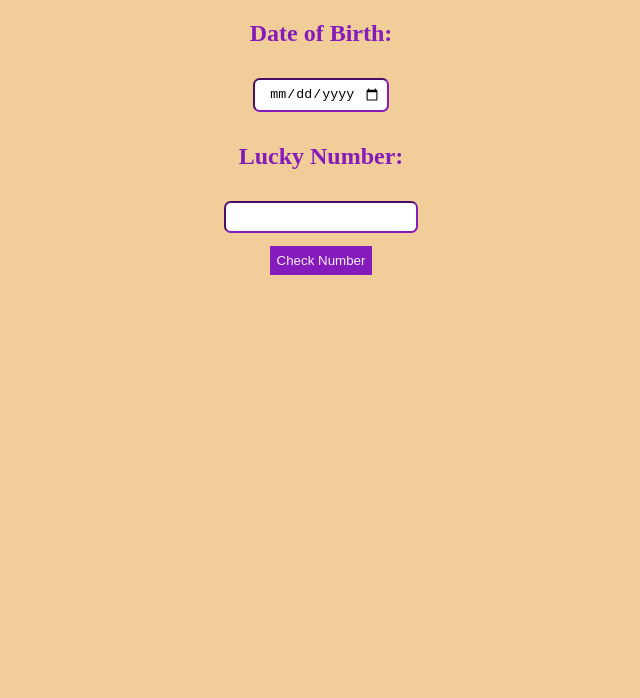
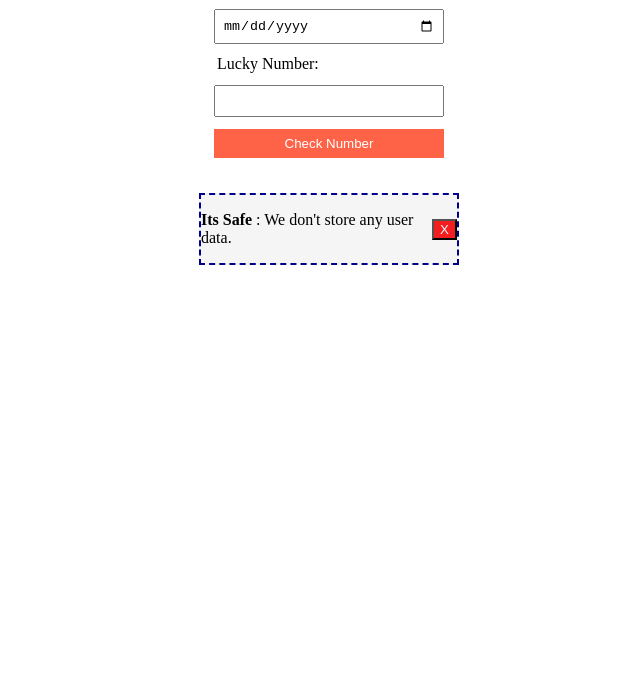
Before and after one commit to yamsun/birthday-lucky, a plain HTML site: page index.html in a window 1280 px wide. Shown: the part 102-800 px from the top of the page, without its empty margins (319-959 px from the left). Drawn offline with Linux system fonts and the light colour scheme.

Commit message:
styling & notice

```diff
--- a/app.js
+++ b/app.js
@@ -4,7 +4,15 @@ const checkBtn = document.querySelectorAll("button")[0];
 const messageEl = document.querySelector("#message");
 const sum = document.querySelector("#sum");
 
+var noticeBox = document.querySelector("#notice");
+var xBtn = document.querySelector("#x-btn");
+
+xBtn.addEventListener("click", () => {
+  noticeBox.style.display = "none";
+});
+
 const printMessage = (text) => {
+  messageEl.style.display = "block";
   messageEl.innerHTML = text;
 };
 
--- a/index.html
+++ b/index.html
@@ -14,9 +14,13 @@
       <input type="date" id="dob" />
       <label for="lucky-num">Lucky Number: </label>
       <input type="number" id="lucky-num" />
-      <button>Check Number</button>
+      <button id="check-btn">Check Number</button>
       <div id="sum"></div>
       <div id="message"></div>
+    </div>
+    <div id="notice">
+      <p><b>Its Safe </b>: We don't store any user data.</p>
+      <button id="x-btn">X</button>
     </div>
     <script src="app.js"></script>
   </body>
--- a/style.css
+++ b/style.css
@@ -1,66 +1,53 @@
-.form{
-    /* border: 2px solid red; */
+body{
     display: flex;
     flex-direction: column;
     align-items: center;
     justify-content: center;
+    width: 100vw;
 }
-*{
-    text-align: center;
+.form{
+    display: flex;
+    flex-direction: column;
+    width: 20vw;
 }
 
-.form > * {
-    padding: 0.5em
+.form > *{
+    margin: 0.4em 1em;
 }
-.form > * {
-    margin: 0.5em ;
+input{
+    padding: 0.5em ;
 }
 
-body {
-    font-weight: 900;
-    font-size: 1.5em;
-    display: flex;
-    flex-direction: column;
-    text-align: center;
-    background-color: rgb(240, 205, 153);
-}
-
-body > * {
-    color: rgb(133, 27, 186);
-    margin: auto;
-    /* margin-top: 1.5em; */
-    /* background-color: rgb(195, 131, 245); */
-    max-width: 50vw;
-    padding-left: 1em;
-    padding-right: 1em;
-    padding-top: 0.5em;
-    padding-bottom: 0.5em;
-    border-radius: 0.5em;
-}
-
-button{
-    background-color: rgb(133, 27, 186);;
-    color: rgb(245, 240, 240);
-    border: none;
-    cursor: pointer;
+#check-btn{
+    margin: 0.5em 1em;
+    background-color: tomato;
+    border-style: none;
+    padding: 0.5em ;
+    color: white;
 }
 
 #message {
-    color: rgb(133, 27, 186);
-    /* background-color: rgb(252, 207, 148); */
-    margin: auto;
-    margin-top: 1em;
-    padding: 0.5em;
-    border-radius: 0.5em;
+    font-family: 'Courier New', Courier, monospace;
+    color: tomato;
+    background-color: rgb(44, 43, 43);
+    padding: 1em 1em;
+    font-weight: 600;
+    display: none;
 }
 
-input{
-    border-radius: 0.5em;
-    border-color:rgb(133, 27, 186)
+#notice{
+    display: flex;
+    align-items: center;
+    justify-content: space-around;
+    border: 2px dashed darkblue;
+    width: 20vw;
+    background-color:whitesmoke;
+    margin-top: 1em;
+
 }
 
-p{
-    font-size: 0.6em;
-    /* display: none; */
-    margin: 0;
+#x-btn{
+    background-color: rgb(244, 30, 30);
+    color: whitesmoke;
+    cursor: pointer;
 }
```
